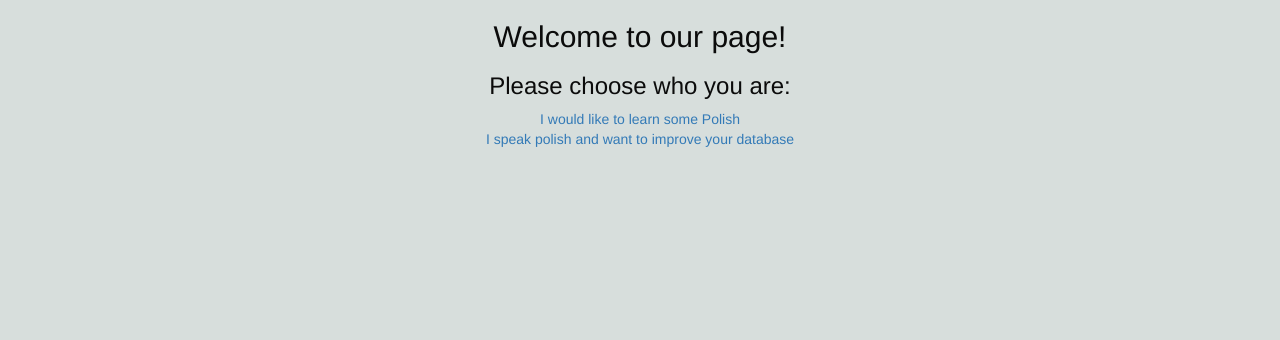
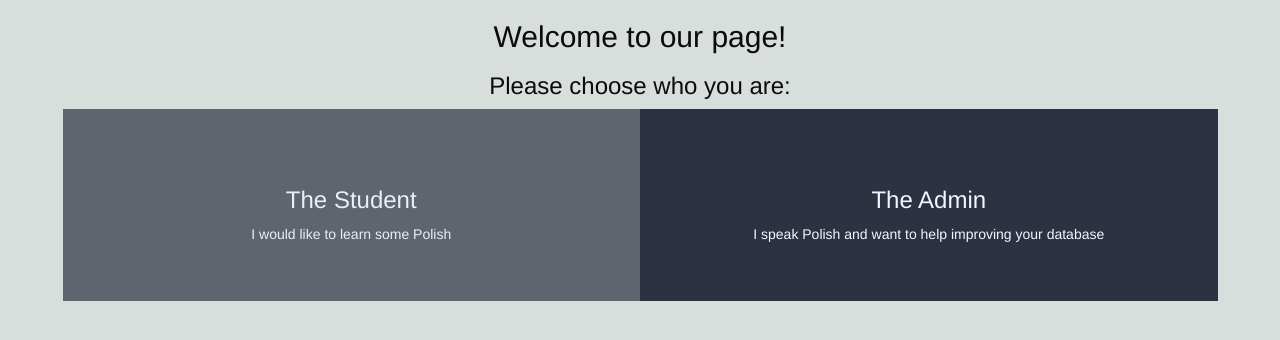
Before and after one commit to MrColorado35/pol_speak, a Flask app: page / in a window 1280 px wide. Shown: the top 340 px of the page. Run offline with Flask 2, Linux system fonts and the light colour scheme; some libraries are stand-ins or nearby versions.

Commit message:
add base.html and its basic functionality

```diff
--- a/app.py
+++ b/app.py
@@ -21,7 +21,12 @@ def index():
 
 @app.route('/user.html')
 def user():
+
     return render_template("user.html", categories=mongo.db.categories.find())
+
+@app.route('/admin.html')
+def admin():
+    return render_template("admin.html", words=mongo.db.words.find())
 
 
 if __name__ == '__main__':
--- a/static/css/style.css
+++ b/static/css/style.css
@@ -26,6 +26,9 @@ body {
     background-color: #561f37;
 }
 
+.opacity {
+    opacity: 0.7;
+}
 /* --------------------------------------- General style */
 
 .block {
@@ -49,6 +52,13 @@ body {
     height: 100%;
 }
 
+a {
+    text-decoration: none;
+}
+
+.padding-5 {
+    padding: 5%;
+}
 /* ----------------------------------- Footer */
 
 footer {
--- /dev/null
+++ b/templates/base.html
@@ -0,0 +1,25 @@
+<!DOCTYPE html>
+<html lang="en">
+<head>
+<meta charset="UTF-8">
+<meta name="viewport" content="width=device-width, initial-scale=1.0">
+<meta http-equiv="X-UA-Compatible" content="ie=edge">
+<script
+  src="https://code.jquery.com/jquery-3.5.1.js"
+  integrity="sha256-QWo7LDvxbWT2tbbQ97B53yJnYU3WhH/C8ycbRAkjPDc="
+  crossorigin="anonymous"></script>
+<link rel="stylesheet"  href="https://cdnjs.cloudflare.com/ajax/libs/materialize/0.100.2/css/materialize.min.css">
+<link rel="stylesheet" href="https://cdnjs.cloudflare.com/ajax/libs/twitter-bootstrap/3.3.7/css/bootstrap.min.css">
+<link rel="stylesheet" href="https://cdnjs.cloudflare.com/ajax/libs/font-awesome/5.13.0/css/all.min.css">
+<link rel="stylesheet" href="../static/css/style.css">
+<title>Pol_speak. Learn few useful Polish words</title>
+</head>
+<body>
+{% block content %}
+
+
+{% endblock %}
+<script src="https://cdnjs.cloudflare.com/ajax/libs/jquery/3.5.1/jquery.min.js"></script>
+<script src="https://cdnjs.cloudflare.com/ajax/libs/twitter-bootstrap/3.3.7/js/bootstrap.min.js"></script>
+</body>
+</html>
--- a/templates/index.html
+++ b/templates/index.html
@@ -1,27 +1,13 @@
-<!DOCTYPE html>
-<html lang="en">
-<head>
-<meta charset="UTF-8">
-<meta name="viewport" content="width=device-width, initial-scale=1.0">
-<meta http-equiv="X-UA-Compatible" content="ie=edge">
-<script
-  src="https://code.jquery.com/jquery-3.5.1.js"
-  integrity="sha256-QWo7LDvxbWT2tbbQ97B53yJnYU3WhH/C8ycbRAkjPDc="
-  crossorigin="anonymous"></script>
-<link rel="stylesheet" href="https://cdnjs.cloudflare.com/ajax/libs/twitter-bootstrap/3.3.7/css/bootstrap.min.css">
-<link rel="stylesheet" href="https://cdnjs.cloudflare.com/ajax/libs/font-awesome/5.13.0/css/all.min.css">
-<link rel="stylesheet" href="../static/css/style.css">
-<title>Who are you?</title>
-</head>
-<body>
-    <section class="center">
-        <h2>Welcome to our page!</h2>
-        <h3>Please choose who you are:</h3>
-        <a href="user.html" id="user">I would like to learn some Polish <br></a>
-        <a href="admin.html" id="admin">I speak polish and want to improve your database</a>
+{% extends 'base.html' %}
+{% block content %}
+
+    <section class="center container">
+        <div class="row">
+            <h2>Welcome to our page!</h2>
+            <h3>Please choose who you are:</h3>
+            <a href="user.html" id="user" class="col-md-6 bg-drk padding-5 opacity"><h3>The Student</h3> I would like to learn some Polish <br></a>
+            <a href="admin.html" id="admin" class="col-md-6 bg-drk padding-5 "><h3>The Admin</h3> I speak Polish and want to help improving your database</a>
+        </div>
     </section>
 
-<script src="https://cdnjs.cloudflare.com/ajax/libs/jquery/3.5.1/jquery.min.js"></script>
-<script src="https://cdnjs.cloudflare.com/ajax/libs/twitter-bootstrap/3.3.7/js/bootstrap.min.js"></script>
-</body>
-</html>
+{% endblock %}
```
Also changed, not shown: templates/admin.html (+13 -0 lines), templates/user.html (+4 -12 lines), base.html (deleted).
